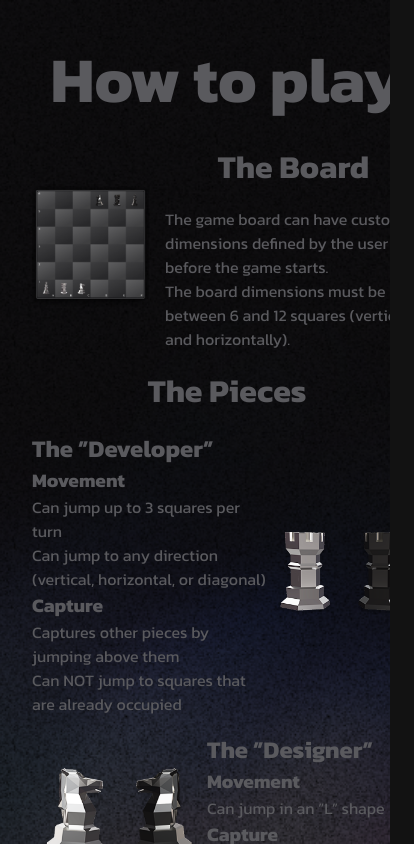
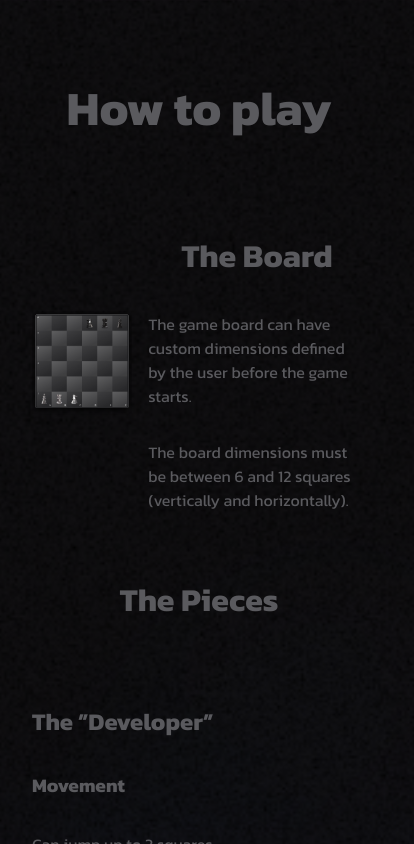
Before and after one commit to Mariahsth/chess-game, a Next.js app: page /rules in a window 390 px wide. Shown: the top 844 px of the page, 414 px wide, since content can reach past the window. Built offline with nearby package versions, Linux system fonts and the light colour scheme.

Commit message:
ajuste responsividade

```diff
--- a/src/app/globals.css
+++ b/src/app/globals.css
@@ -14,7 +14,6 @@ input[type="number"]::-webkit-outer-spin-button {
 html,
 body {
   max-width: 100vw;
-  overflow-x: hidden;
 
 }
 
@@ -22,8 +21,7 @@ body {
   color: var(--foreground);
   background: var(--background-color-dark);
   font-family: Arial, Helvetica, sans-serif;
-  -webkit-font-smoothing: antialiased;
-  -moz-osx-font-smoothing: grayscale;
+
   background-image: url('../../public/images/Desktop.png');
   background-size: cover;
   background-position: bottom;
@@ -34,7 +32,7 @@ body {
 * {
   box-sizing: border-box;
   padding: 0;
-  margin: 0;
+  margin-left: 0em;
 }
 
 a {
--- a/src/app/home/Home.module.css
+++ b/src/app/home/Home.module.css
@@ -51,6 +51,7 @@
     }
     .page{
         margin: 1rem;
+        margin-left: 0rem;
     }
 }
 @media screen and (max-width:700px) {
--- a/src/app/rules/Rules.module.css
+++ b/src/app/rules/Rules.module.css
@@ -133,6 +133,19 @@
     }
 
 }
+@media screen and (max-width:750px){
+
+
+    .page{
+
+        padding-right: 3rem;
+
+    }
+    .page h2{
+        font-size: 3em;
+    }
+
+}
 @media screen and (max-width:400px){
 
 
--- a/src/app/settings/Settings.module.css
+++ b/src/app/settings/Settings.module.css
@@ -12,10 +12,11 @@
   font-family: var(--font-kanit);
   margin: 2rem 0;
   flex-grow: 4;
+  text-align: center;
+
 }
 .page h2{
   font-size: 4em;
-
 }
 
 .div_buttons{
@@ -146,14 +147,16 @@
 @media (max-width: 600px) {
 
   .page{
-    padding: 200px 0;
+    padding:  0;
   }
   .div_buttons{
     flex-direction: column;
     width: 100%;
     gap: 2rem;
   }
-
+  .page h2{
+    font-size: 2em;
+  }
   .div_scale_check{
     width: 75%;
 
@@ -174,6 +177,6 @@
   }
 
   .play_button{
-    width: 100%;
+    width: 80%;
   }
 }
```
